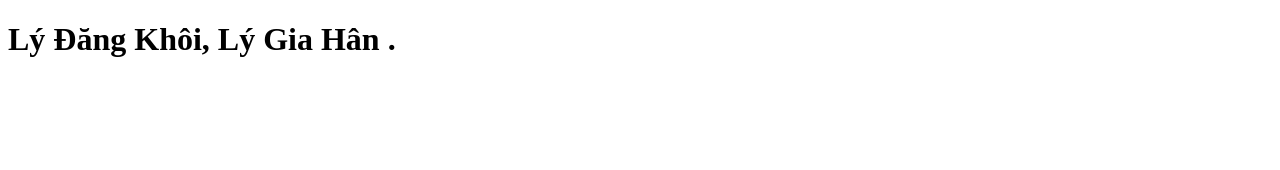
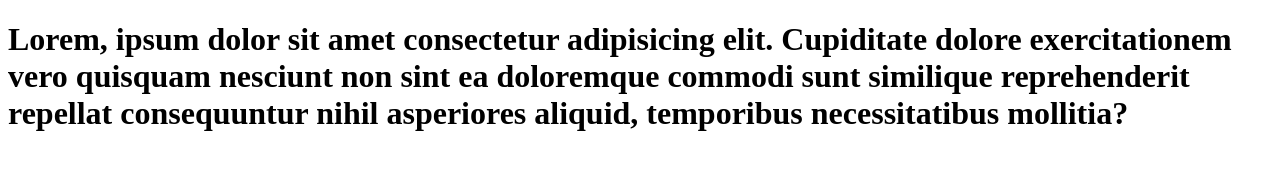
Before and after one commit to hoalv1602/project8, a plain HTML site: page index.html in a window 1280 px wide. Drawn offline with Linux system fonts and the light colour scheme.

Commit message:
LyDangKhoi

```diff
--- a/index.html
+++ b/index.html
@@ -4,8 +4,7 @@
     <meta charset="UTF-8">
     <meta name="viewport" content="width=device-width, initial-scale=1.0">
     <title>Grocery mart</title>
-    <link
-    rel="apple-touch-icon" sizes="152x152" href="./assets/favicon/apple-touch-icon.png">
+    <link rel="apple-touch-icon" sizes="152x152" href="./assets/favicon/apple-touch-icon.png">
     <link rel="icon" type="image/png" sizes="32x32" href="./assets/favicon/favicon-32x32.png">
     <link rel="icon" type="image/png" sizes="16x16" href="./assets/favicon/favicon-16x16.png">
     <link rel="manifest" href="./assets/favicon/site.webmanifest">
@@ -23,7 +22,7 @@
 </head>
 <body>
     <h1>
-        Lý Đăng Khôi, Lý Gia Hân .
+       Lorem, ipsum dolor sit amet consectetur adipisicing elit. Cupiditate dolore exercitationem vero quisquam nesciunt non sint ea doloremque commodi sunt similique reprehenderit repellat consequuntur nihil asperiores aliquid, temporibus necessitatibus mollitia?
     </h1>
 
 </body>
```
